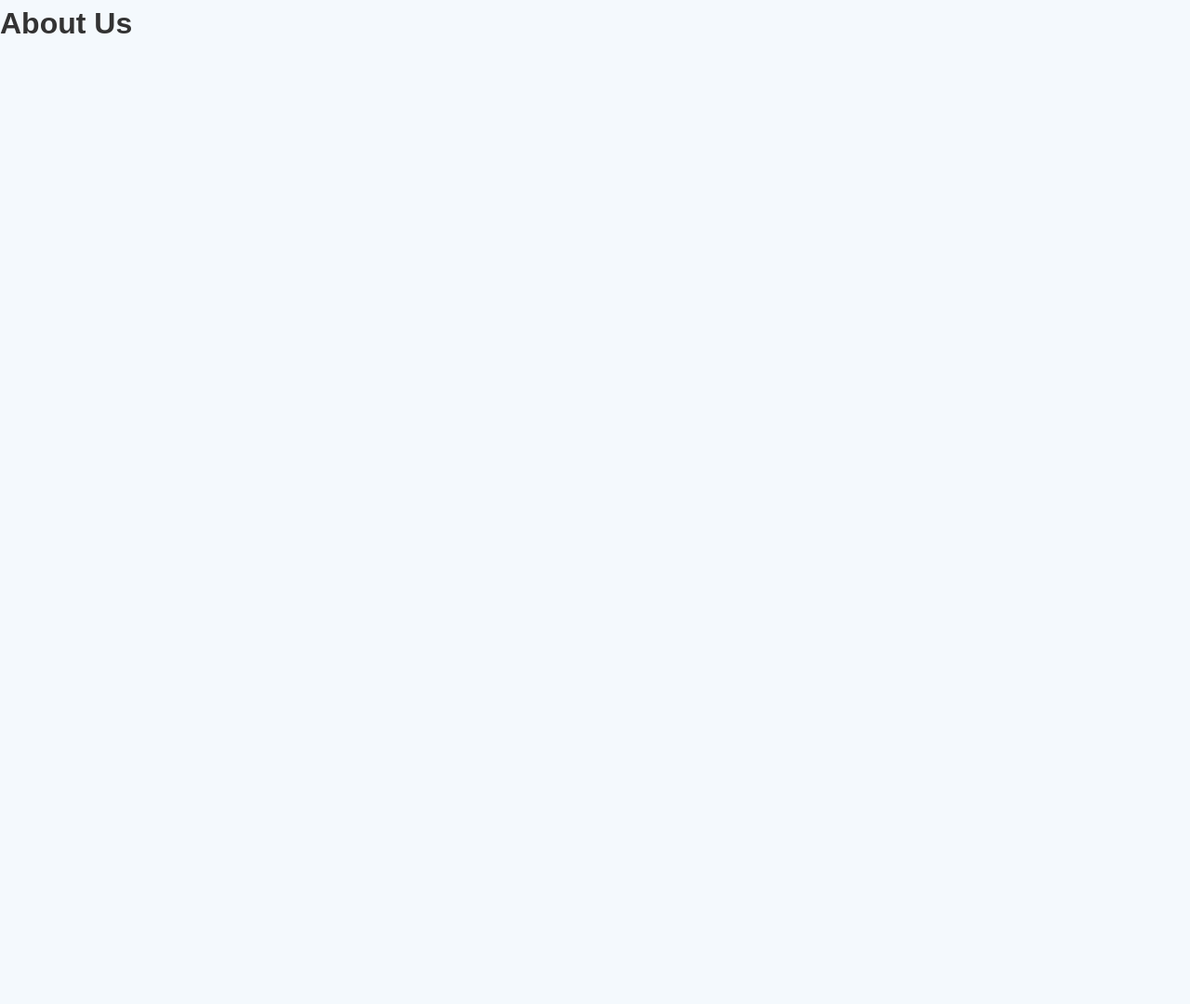
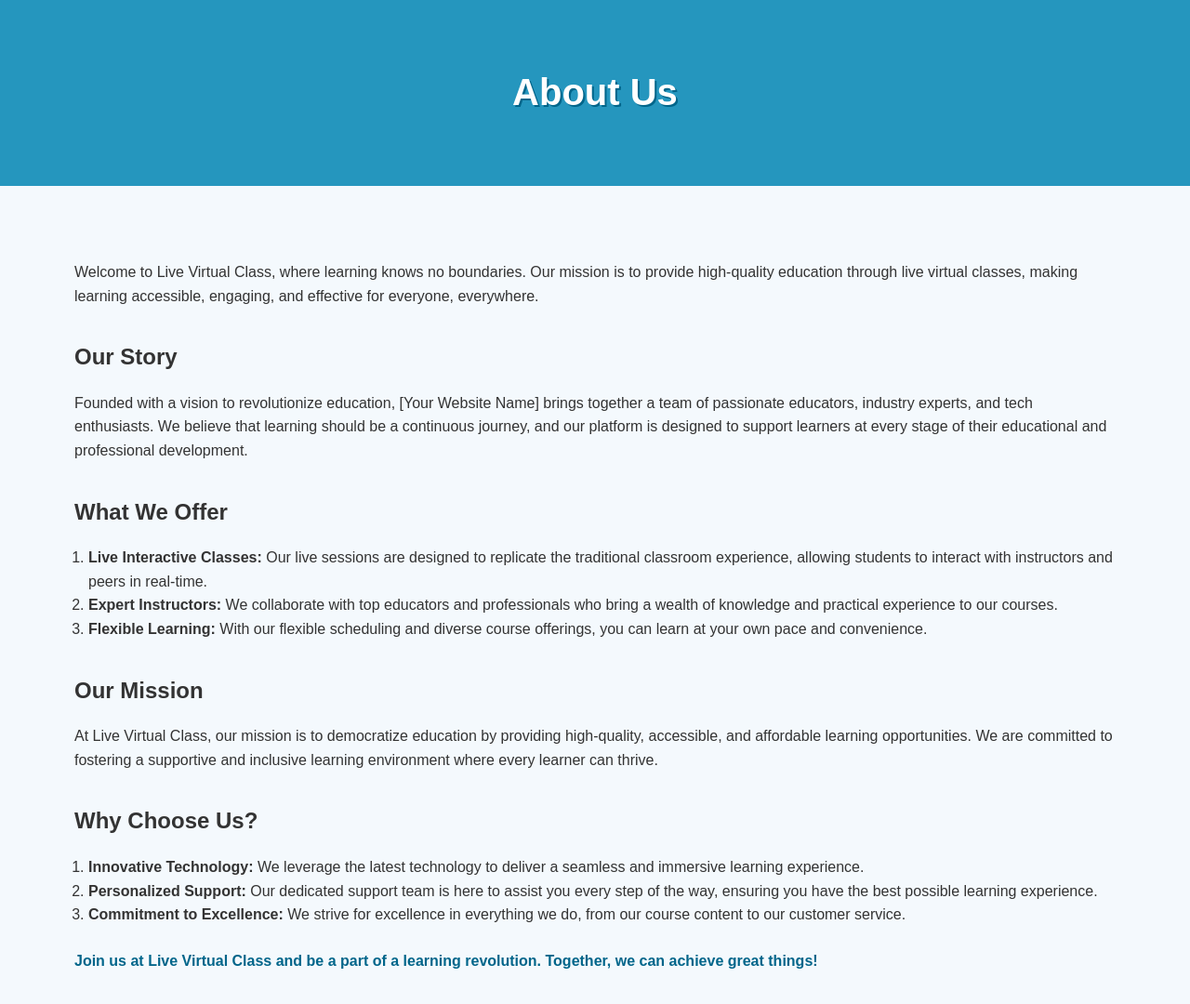
Before and after one commit to harshjaiswal556/lvc-project, a plain HTML site: page about.html in a window 1280 px wide. Shown: the whole page at 93% size. Before the commit the page ends 800 px from the top, so only its background shows below. Drawn offline with Linux system fonts and the light colour scheme.

Commit message:
About updated

```diff
--- a/about.html
+++ b/about.html
@@ -7,10 +7,76 @@
 
         <link rel="stylesheet" href="./css/style1.css">
 
+        <style>
+            body {
+            margin: 0;
+            padding: 0;
+            box-sizing: border-box;
+            line-height: 1.6rem;
+            overflow-x: hidden;
+        }
+
+        body::-webkit-scrollbar{
+            overflow:scroll;
+        }
+
+        .about-head {
+            height: 25vh;
+            display: flex;
+            justify-content: center;
+            align-items: center;
+            background-color: #2596be;
+            color: white;
+            text-shadow: 2px 2px #00658a;
+        }
+
+        .about-head h1 {
+            font-size: 2.5rem;
+            font-weight: bold;
+        }
+        h2{
+            margin-top: 2.5rem;
+            margin-bottom: 1.5rem;
+        }
+        section {
+            padding: 5rem;
+        }
+        .about-footer{
+            margin-top: 1.5rem;
+            font-weight: 600;
+            color: #00658a;
+        }
+        </style>
+
     </head>
 
     <body>
-
-        <h1>About Us</h1>
+        <header class="about-head">
+            <h1>About Us</h1>
+        </header>
+        <section>
+            <p>
+                Welcome to Live Virtual Class, where learning knows no boundaries. Our mission is to provide high-quality education through live virtual classes, making learning accessible, engaging, and effective for everyone, everywhere.
+            </p>
+            <h2>Our Story</h2>
+            <p>
+                Founded with a vision to revolutionize education, [Your Website Name] brings together a team of passionate educators, industry experts, and tech enthusiasts. We believe that learning should be a continuous journey, and our platform is designed to support learners at every stage of their educational and professional development.
+            </p>
+            <h2>What We Offer</h2>
+            <ol style="padding-left: 15px;">
+                <li><b>Live Interactive Classes: </b>Our live sessions are designed to replicate the traditional classroom experience, allowing students to interact with instructors and peers in real-time.</li>
+                <li><b>Expert Instructors: </b>We collaborate with top educators and professionals who bring a wealth of knowledge and practical experience to our courses.</li>
+                <li><b>Flexible Learning:  </b>With our flexible scheduling and diverse course offerings, you can learn at your own pace and convenience.</li>
+            </ol>
+            <h2>Our Mission</h2>
+            <p>At Live Virtual Class, our mission is to democratize education by providing high-quality, accessible, and affordable learning opportunities. We are committed to fostering a supportive and inclusive learning environment where every learner can thrive.</p>
+            <h2>Why Choose Us?</h2>
+            <ol style="padding-left: 15px;">
+                <li><b>Innovative Technology: </b>We leverage the latest technology to deliver a seamless and immersive learning experience.</li>
+                <li><b>Personalized Support: </b>Our dedicated support team is here to assist you every step of the way, ensuring you have the best possible learning experience.</li>
+                <li><b>Commitment to Excellence: </b>We strive for excellence in everything we do, from our course content to our customer service.</li>
+            </ol>
+            <p class="about-footer">Join us at Live Virtual Class and be a part of a learning revolution. Together, we can achieve great things!</p>
+        </section>
     </body>
 </html>
--- a/css/blog-style.css
+++ b/css/blog-style.css
@@ -20,7 +20,7 @@ body::-webkit-scrollbar {
 }
 
 .blog-head {
-    height: 15vh;
+    height: 25vh;
     display: flex;
     justify-content: center;
     align-items: center;
--- a/css/contact-style.css
+++ b/css/contact-style.css
@@ -36,7 +36,7 @@ body::-webkit-scrollbar{
     display: flex;
     justify-content: space-between;
     align-items: flex-start;
-    padding: 20px;
+    padding: 5rem;
     gap: 20px;
 }
 
--- a/css/gallery-style.css
+++ b/css/gallery-style.css
@@ -37,7 +37,7 @@ body::-webkit-scrollbar{
 .gallery-table {
     display: flex;
     justify-content: center;
-    margin: 20px;
+    padding: 5rem;
 }
 
 table {
--- a/css/reg-style.css
+++ b/css/reg-style.css
@@ -37,7 +37,7 @@ body::-webkit-scrollbar{
     width: 100%;
     display: flex;
     justify-content: center;
-    padding: 20px;
+    padding: 5rem;
 }
 
 .form {
--- a/css/style1.css
+++ b/css/style1.css
@@ -95,7 +95,7 @@ nav {
     display: flex;
     flex-wrap: wrap;
     justify-content: space-between;
-    padding: 20px;
+    padding: 5rem;
 }
 
 .left, .right {
@@ -129,9 +129,10 @@ nav {
 }
 
 iframe {
-    border: 2px solid #00658a;
-    border-radius: 10px;
-    width: 90%;
+    /* border: 2px solid #00658a;
+    border-radius: 10px; */
+    width: 100%;
+    border: none;
     height: 500px;
 }
 
```
Also changed, not shown: index.html (+1 -1 lines).
